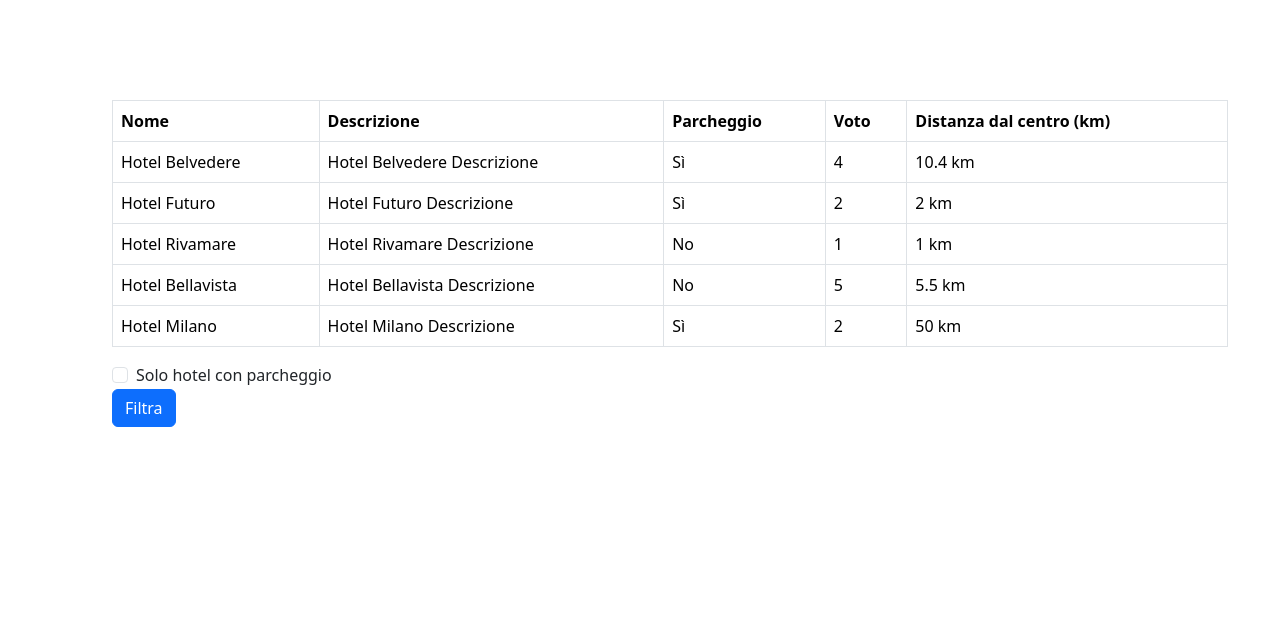
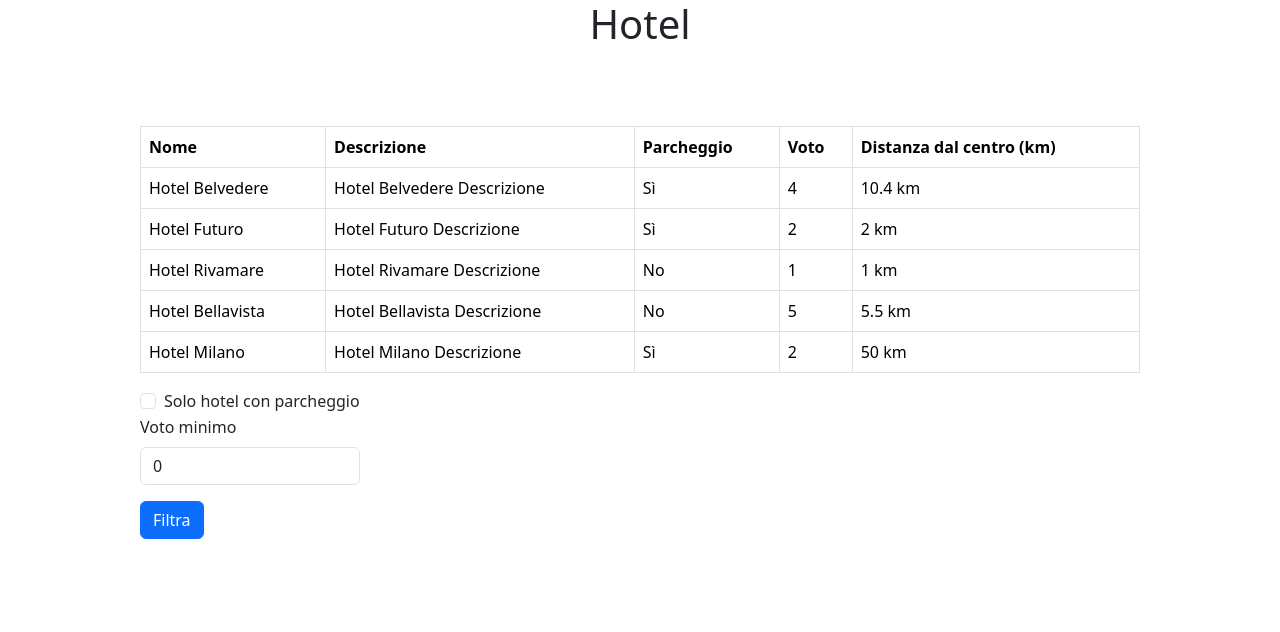
Before and after one commit to matteo-cota/php-hotel, a PHP site: page / in a window 1280 px wide. Shown: the top 632 px of the page. Run offline with PHP 8.4, Linux system fonts and the light colour scheme.

Commit message:
added from vote

```diff
--- a/index.php
+++ b/index.php
@@ -50,10 +50,16 @@
         ]
     ];
     ?>
+    <h1 class="text-center">Hotel</h1>
     <div class="container">
         <?php
+        // Filtro parcheggio
         $filter_parking = isset($_GET['parking']) ? $_GET['parking'] : '';
+        // Filtro voto minimo
+        $filter_vote = isset($_GET['vote']) ? $_GET['vote'] : 0;
         ?>
+
+        <!-- Tabella degli hotel -->
         <table class="table table-bordered">
             <thead>
                 <tr>
@@ -67,7 +73,12 @@
             <tbody>
                 <?php
                 foreach ($hotels as $hotel) {
+                    // Applica il filtro parcheggio
                     if ($filter_parking && !$hotel['parking']) {
+                        continue;
+                    }
+                    // Applica il filtro voto minimo
+                    if ($filter_vote > 0 && $hotel['vote'] < $filter_vote) {
                         continue;
                     }
                     echo "<tr>";
@@ -81,12 +92,17 @@
                 ?>
             </tbody>
         </table>
-
+        <!-- Form per il filtro -->
         <form method="GET" class="mb-4 filter">
             <div class="form-check">
                 <input class="form-check-input" type="checkbox" name="parking" id="parking" value="1"
                     <?php if ($filter_parking) echo 'checked'; ?>>
                 <label class="form-check-label" for="parking">Solo hotel con parcheggio</label>
+            </div>
+            <div class="mb-3">
+                <label for="vote" class="form-label">Voto minimo</label>
+                <input type="number" class="form-control" id="vote" name="vote" min="1" max="5"
+                    value="<?php echo $filter_vote; ?>">
             </div>
             <button type="submit" class="btn btn-primary">Filtra</button>
         </form>
--- a/style.css
+++ b/style.css
@@ -1,3 +1,6 @@
 .container {
-    margin: 100px;
+    display: flex;
+    flex-direction: column;
+    align-items: flex-start;
+    padding: 70px;
 }
```
